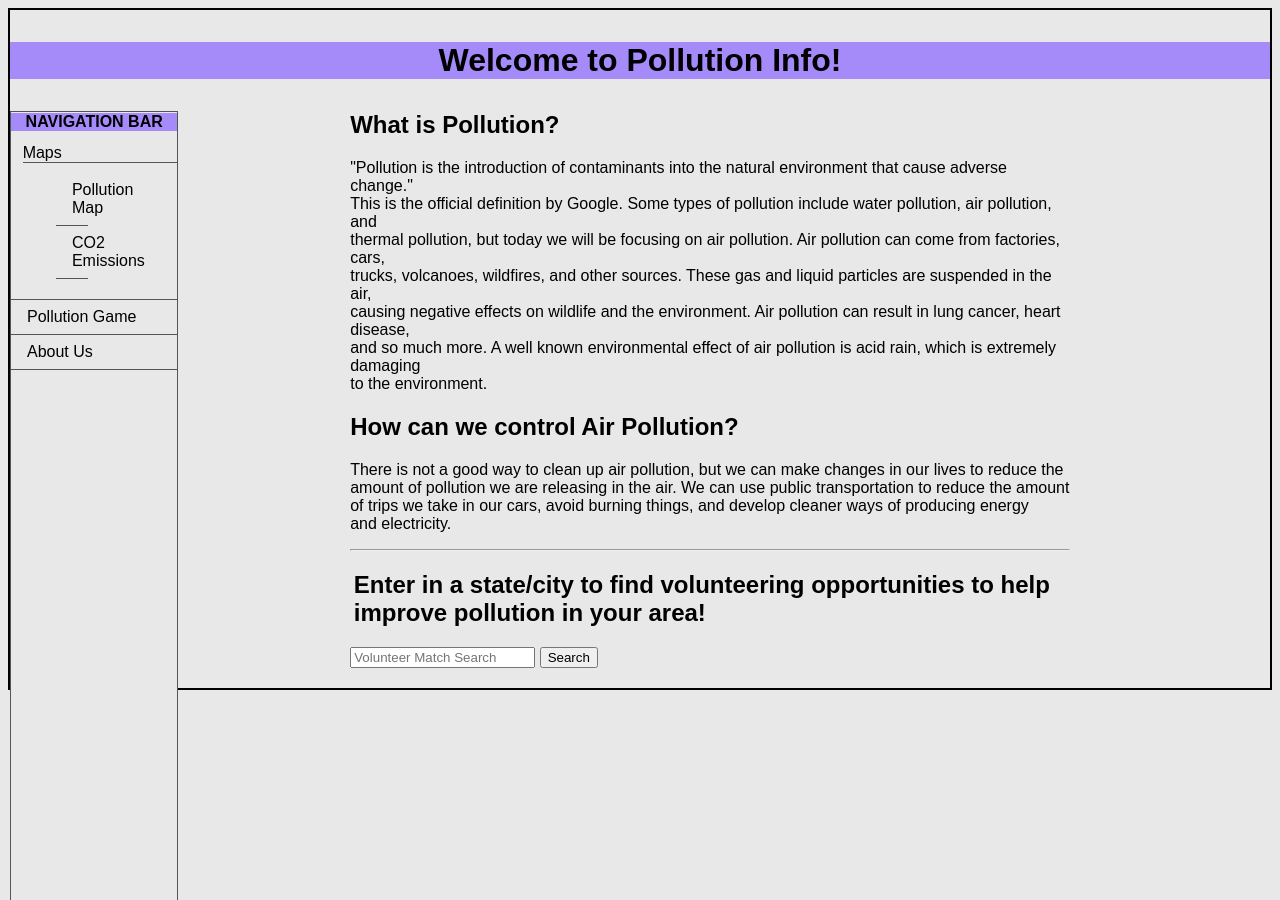
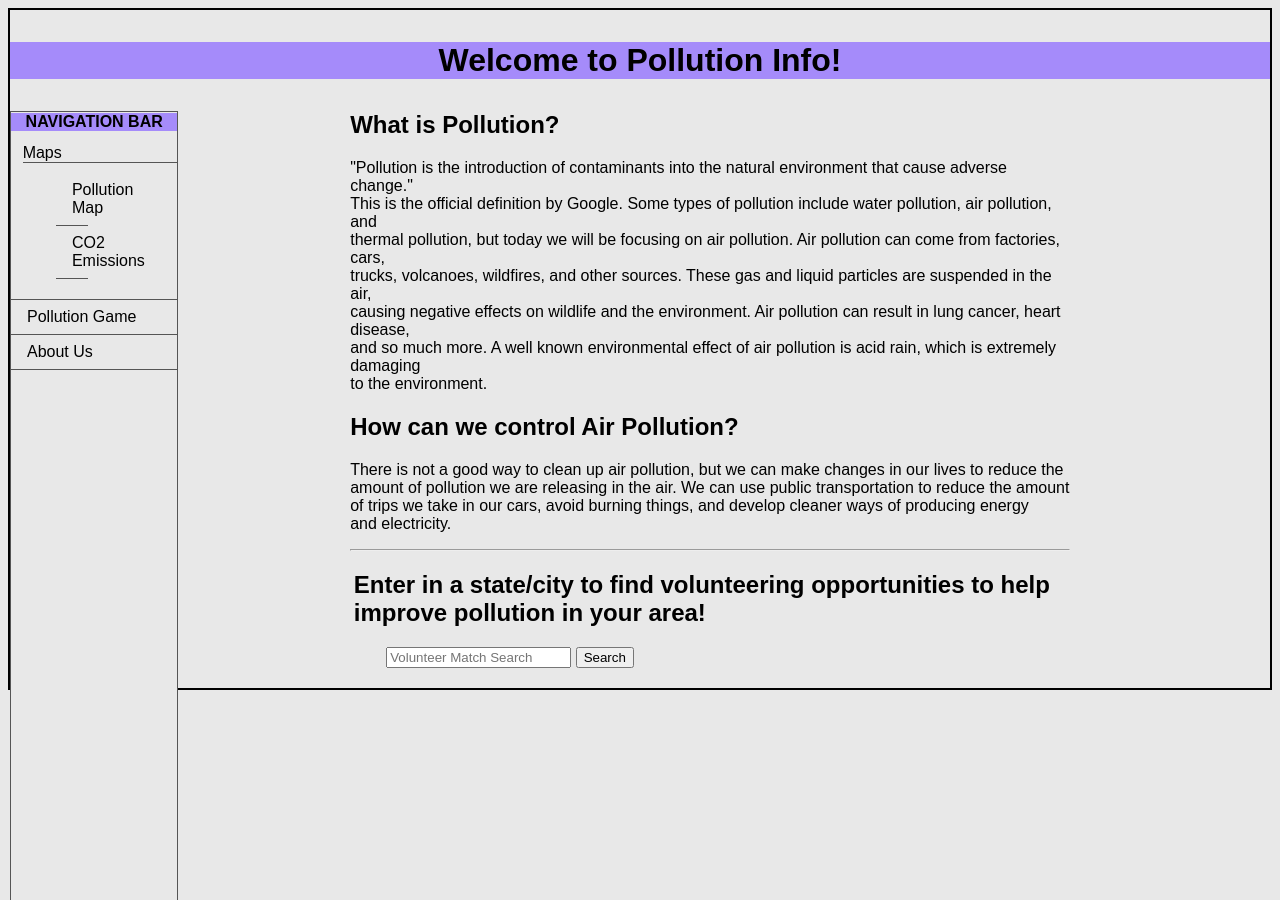
Before and after one commit to risheethagb/AirPollutionFinal, a Jekyll site: the page index.html, which Jekyll copies as it is, in a window 1280 px wide. Built offline with Jekyll 4.4.1, drawn with Linux system fonts in a browser that asks for light colours.

Commit message:
Update index.html

```diff
--- a/index.html
+++ b/index.html
@@ -81,7 +81,7 @@
         <hr>
 	<h2 style="margin-left:0.5%;">Enter in a state/city to find volunteering opportunities to help improve pollution in your area!</h2>
 
-	<form action = "https://www.volunteermatch.org/search" method = "Get" target = "_blank">
+	<form style="margin-left:5%;"action = "https://www.volunteermatch.org/search" method = "Get" target = "_blank">
         <input type = "text" name = "q" placeholder = "Volunteer Match Search">
         <input type = "submit" value = "Search">
     </form>
```
